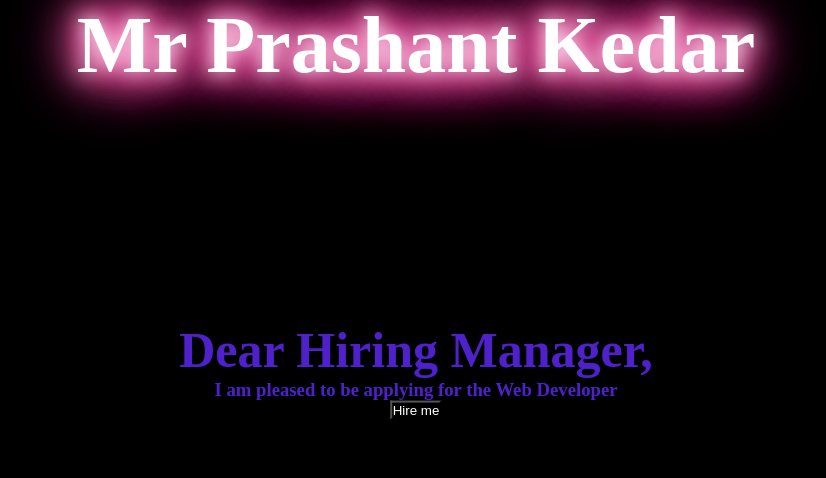
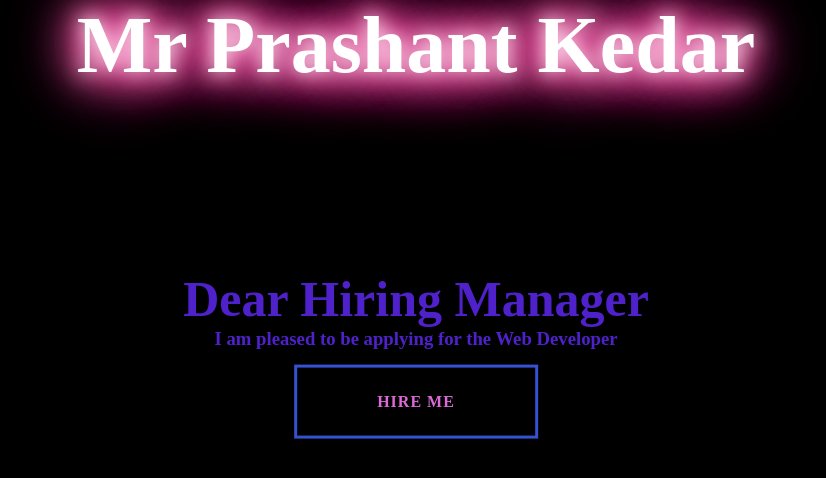
Before and after one commit to mrtechpk/myweb, a plain HTML site: page index.html in a window 1280 px wide. Shown: the whole page, without its empty margins (224-1050 px from the left). Drawn offline with Linux system fonts and the light colour scheme.

Commit message:
second change
added new button css

```diff
--- a/index.html
+++ b/index.html
@@ -29,9 +29,28 @@
 <!-- gdfd -->
 <div class="hero-image">
 	<div class="hero-text">
-	  <h1 style="font-size:50px">Dear Hiring Manager, </h1>
-	  <h3>I am pleased to be applying for the Web Developer</h3><a href="contact.html">
-	  <button>Hire me</button></a>
+	  <h1 style="font-size:50px">Dear Hiring Manager </h1>
+	  <h3>I am pleased to be applying for the Web Developer</h3>
+	  <a href="contact.html">
+	  <button class="btn btn-1 btn-1e"
+	  style="    box-sizing: border-box;
+	  font-family: inherit;
+	  font-size: inherit;
+	  background: none;
+	  cursor: pointer;
+	  padding: 25px 80px;
+	  display: inline-block;
+	  margin: 15px 30px;
+	  text-transform: uppercase;
+	  letter-spacing: 1px;
+	  font-weight: 900;
+	  outline: none;
+	  position: relative;
+	  transition: all 0.3s;
+	  border: 3px solid rgb(53, 82, 211);
+	  color: rgb(219, 106, 214);
+	  overflow: hidden;">Hire me</button></a>
+
 	</div>
   </div>
 
--- a/style.css
+++ b/style.css
@@ -77,9 +77,3 @@ span
 	left: 50%;
 	transform: translate(-50%, -60%);
 	color: rgb(78, 33, 202) ;}
-	button{
-		background: none;
-		color: white;
-
-
-	}
```
